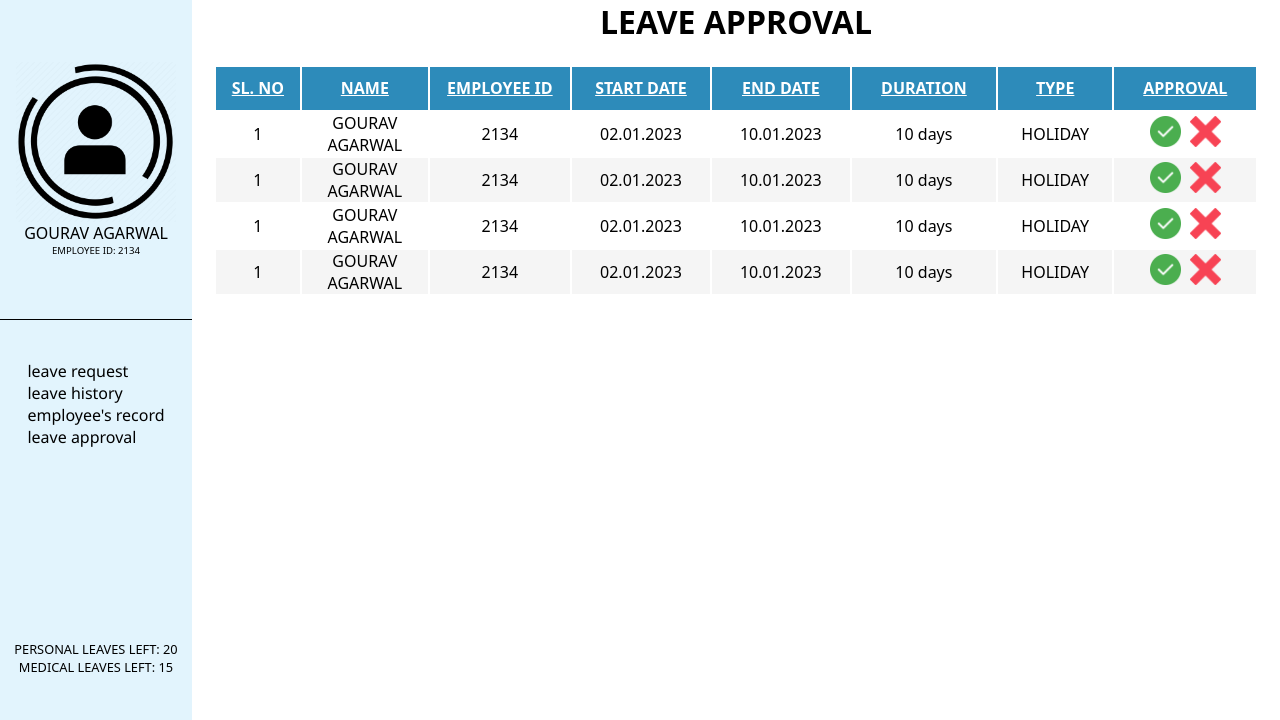
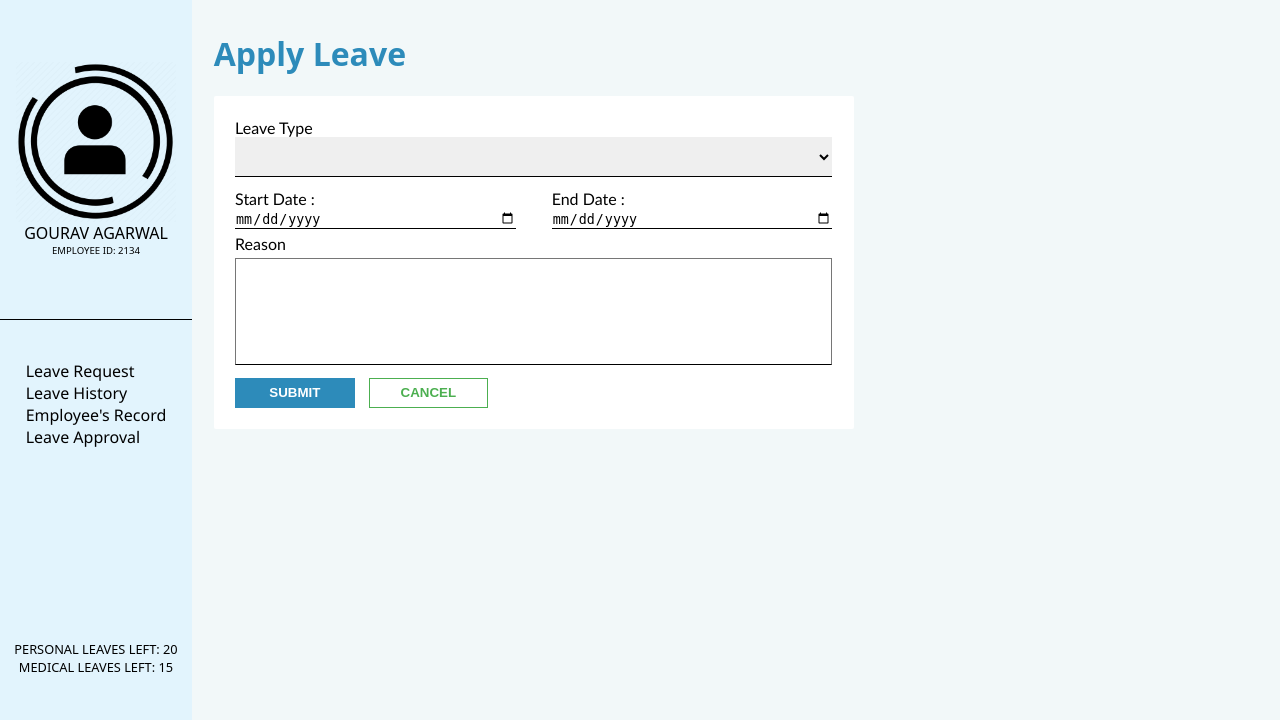
Before and after one commit to Shreyansh2500/attendance, a Django app: page / in a window 1280 px wide. Shown: the part 80-800 px from the top of the page. Run offline with Django 4.2, Linux system fonts and the light colour scheme.

Commit message:
Final UI

```diff
--- a/attendance/management/static/dashboard.css
+++ b/attendance/management/static/dashboard.css
@@ -51,6 +51,7 @@
     padding: 4%;
     width: 100%;
     height: 90%;
+    border-collapse: collapse;
 }
 .calendar  th{
     border: 1px solid;
@@ -65,9 +66,6 @@
 }
 .calendar table td{
     text-align:center;
-    border-radius: 50%;
-    height: 60px;
-    width: 60px;
 }
 .calendar{
     background-color: #ffffff;
--- a/attendance/management/static/request.css
+++ b/attendance/management/static/request.css
@@ -0,0 +1,91 @@
+.form{
+    align-items: center;
+    height: 100%;
+    width: 100%;
+    padding-left: 2%;
+}
+.form h1{
+    margin-bottom: 2%;
+    margin-top: 3%;
+    color: #2D8BBA;
+    text-transform: capitalize;
+}
+.form .inner {
+    background-color: white;
+    width: 80vh;
+    border-radius: 2px;
+    padding: 2% 2%;
+font-family: 'Gill Sans', 'Gill Sans MT', Calibri, 'Trebuchet MS', sans-serif;
+}
+body{
+    background-color:  #F2F8F9 ;
+}
+.form select {
+    width: 100%;
+    border:none;
+    border-bottom: 1px solid black;
+    height: 5vh;
+    margin-bottom: 2%;
+}
+.duration{
+    width: 100%;
+    display: flex;
+    justify-content: space-between;
+    margin-bottom: 5px;
+    text-transform: capitalize;
+}
+.start ,.end {
+    width: 47%;
+}
+.start input {
+    width: 100%;
+    border: none;
+    border-bottom: 1px solid black;
+}
+.end input {
+    width: 100%;
+    border: none;
+    border-bottom: 1px solid black;
+}
+.form .inner .reason{
+    width: 100%;
+    resize: none;
+    text-transform: capitalize;
+
+}
+.form .inner .space{
+    margin-top: 5px;
+    border-bottom: 1px solid black;
+    margin-bottom: 10px;
+}
+.inner .submit{
+    padding: 2px;
+    width: 20%;
+    height: 30px;
+    margin-right: 10px;
+    background-color: #2D8BBA;
+    color: white;
+    border: none;
+    font-weight: 700;
+}
+.inner .cancel{
+    padding: 2px;
+    width: 20%;
+    height: 30px;
+    background-color: white;
+    color: #4CAF50;
+    border: 1px solid  #4CAF50;
+    font-weight: 700;
+}
+.cancel:hover{
+    background-color: #4CAF50;
+    color: white;
+    cursor:pointer;
+}
+.submit:hover{
+    cursor:pointer;
+}
+.form .inner .options{
+    text-transform: capitalize;
+    font-family: 'Gill Sans', 'Gill Sans MT', Calibri, 'Trebuchet MS', sans-serif;
+}
--- a/attendance/management/views.py
+++ b/attendance/management/views.py
@@ -2,4 +2,4 @@ from django.shortcuts import render
 
 # Create your views here.
 def home(request):
-    return render(request,"approval.html",)
+    return render(request,"request.html")
--- a/attendance/templates/base.html
+++ b/attendance/templates/base.html
@@ -7,7 +7,7 @@
     <meta http-equiv="X-UA-Compatible" content="IE=edge">
     <meta name="viewport" content="width=device-width, initial-scale=1.0">
     <link rel="stylesheet" href="{% static 'base.css' %}">
-    <link rel="stylesheet" href="{% static 'dashboard.css' %}">
+
     {% block head %} {% endblock head %}
 </head>
 
@@ -42,10 +42,10 @@
         <div class="options">
             <label class="content">
                 <ul>
-                    <li><a href="#">leave request</a></li>
-                    <li><a href="#">leave history</a></li>
-                    <li><a href="#">employee's record</a></li>
-                    <li><a href="#">leave approval</a></li>
+                    <li><a href="#">Leave Request</a></li>
+                    <li><a href="#">Leave History</a></li>
+                    <li><a href="#">Employee's Record</a></li>
+                    <li><a href="#">Leave Approval</a></li>
                 </ul>
             </label>
         </div>
--- /dev/null
+++ b/attendance/templates/request.html
@@ -0,0 +1,36 @@
+{% extends 'base.html' %}
+{% load static %}
+{% block head %}
+<link rel="stylesheet" href="{% static 'request.css' %}">
+{% endblock head %}
+{% block content %}
+<div class="form">
+
+    <h1 class="head">Apply Leave</h1>
+    <div class="inner">
+        <form>
+            <label for="type"> Leave Type</label>
+            <select class="options">
+                <option></option>
+                <option>medical</option>
+                <option>personal</option>
+            </select>
+            <div class="duration">
+            <div class="start">
+                <label for="start">start date :</label>
+                <input type="date" id="start">
+            </div>
+            <div class="end">
+                <label class ="date" for="end">end date :</label>
+                <input type="date" id="end">
+            </div>
+        </div>
+            <label class="reason " for="reason">reason</label>
+            <textarea class="reason space" rows="7">
+            </textarea>
+        </form>
+        <button class="submit">SUBMIT</button>
+        <button class="cancel">CANCEL</button>
+    </div>
+</div>
+{% endblock content %}
```
Also changed, not shown: attendance/management/static/record.css (added, +186 -0 lines), attendance/management/static/request.html (deleted, +0 -10 lines), attendance/templates/dashboard.html (+14 -10 lines), attendance/templates/record.html (added, +202 -0 lines).
